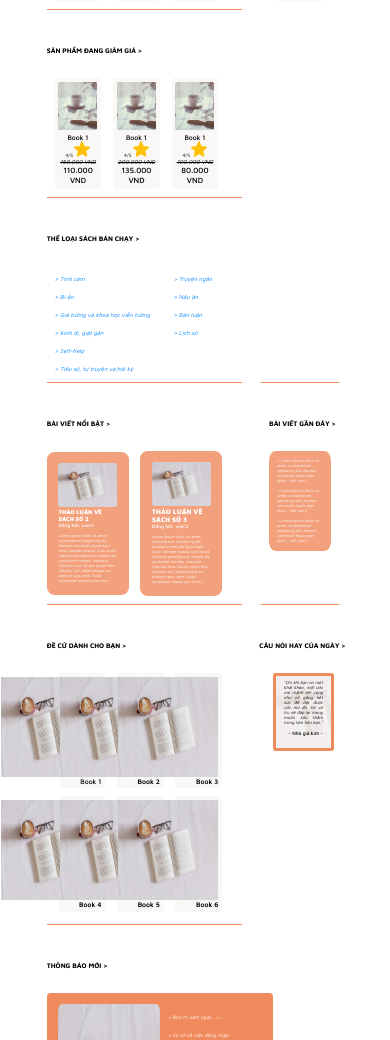
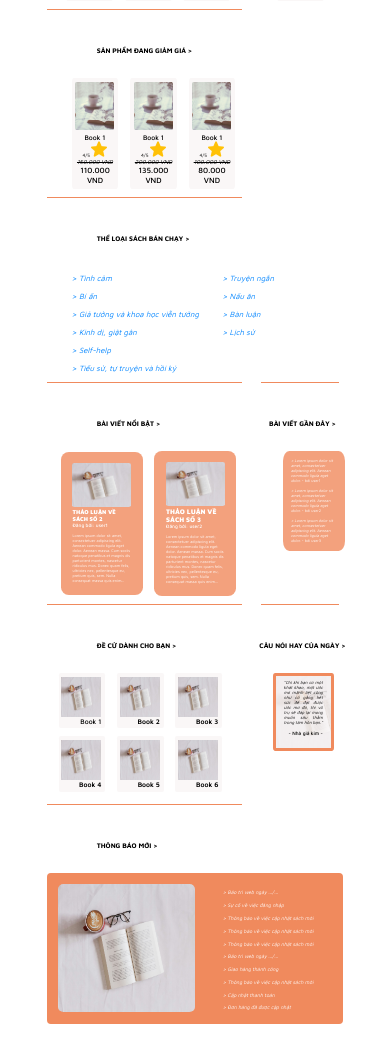
Before and after one commit to tranthehuuphuc/Bookhub, a PHP site: page /Bookhub.html in a window 390 px wide. Shown: the part 385-1425 px from the top of the page. Run offline with PHP 8.4, Linux system fonts and the light colour scheme.

Commit message:
update bookhub
update

```diff
--- a/Bookhub.html
+++ b/Bookhub.html
@@ -41,8 +41,8 @@
             </div>
 
             <div id="promotion" style="display: flex;">
-                <div>
-                    <div style="margin-top: 2vw; margin-left: 3vw; width: 50vw; height: 0.3vw; background-color: #F08A5D;"></div>
+                <div class="promotion-p">
+                    <div class="promotion-p1" style="margin-top: 2vw; margin-left: 3vw; width: 50vw; height: 0.3vw; background-color: #F08A5D;"></div>
                         <h2><a class="promotion-title" style="margin-left: 3vw;" href="./Bookhub.html">SẢN PHẨM NỔI BẬT ></a></h2>
                         <nav class="promotionnav">
                             <a class="promotionnav-item" href="./Bookhub.html" style="margin-left: 5vw;">
@@ -65,7 +65,7 @@
                             </a>
                         </nav>
                     </div>
-                    <div>
+                    <div class="promotion-p2">
                         <div style="margin-top: 2vw; margin-left: 5vw; width: 20vw; height: 0.3vw; background-color: #F08A5D;"></div>
                         <h2><a class="promotion-title" style="margin-left: 7vw" href="./Bookhub.html">SẢN PHẨM TOP #1 ></a></h2>
                         <nav class="promotionnav" style="margin-left:2vw;">
@@ -78,7 +78,7 @@
                         </nav>
                     </div>
                 </div>
-                <div id="promotion">
+                <div id="promotion" class="promotion-mobile">
                     <div style="margin-top: 2vw; margin-left: 3vw; width: 50vw; height: 0.3vw; background-color: #F08A5D;"></div>
                     <h2><a class="promotion-title" style="margin-left: 3vw;" href="./Bookhub.html">SẢN PHẨM ĐANG GIẢM GIÁ ></a></h2>
                     <nav class="promotionnav">
@@ -129,7 +129,7 @@
 
             <section id="post">
                 <div style="display: flex; margin-left: 12vw">
-                    <div>
+                    <div class="post-mobile">
                         <div style="margin-top: 2vw; width: 50vw; height: 0.3vw; background-color: #F08A5D;"></div>
                         <h2><a class="promotion-title" style="margin-left: 0vw;" href="./Bookhub.html">BÀI VIẾT NỔI BẬT ></a></h2>
                         <div style="display:flex">
@@ -179,7 +179,7 @@
             </section>
 
             <div style="display: flex; padding-bottom: 3vw; margin-left: 10vw;">
-                <div>
+                <div id="nomination">
                     <div style="margin-top: 2vw; margin-left: 2vw; width: 50vw; height: 0.3vw; background-color: #F08A5D;"></div>
                     <h2><a class="promotion-title" style="margin-left: 2vw;" href="./Bookhub.html">ĐỀ CỬ DÀNH CHO BẠN ></a></h2>
                     <nav class="promotionnav">
--- a/style.css
+++ b/style.css
@@ -321,3 +321,66 @@ footer {
 .noti a:hover{
   color:#000000;
 }
+
+@media (max-width: 900px) {
+  .promotion-p {
+    display: flex;
+    align-items: center;
+    flex-direction: column;
+  }
+
+  .promotion-mobile h2 {
+    margin-left: 50px;
+  }
+
+  .promotion-mobile .promotionnav {
+    margin-left: 17px;
+  }
+
+  #best-seller .details span a {
+    font-size: 2vw;
+  }
+
+  #best-seller h2 {
+    margin-left: 50px;
+  }
+
+  #best-seller .details {
+    margin-left: 17px;
+  }
+
+  #post .postnav {
+    margin-left: 14px;
+  }
+
+  #post .post-mobile h2 {
+    margin-left: 50px;
+  }
+
+  #nomination .promotionnav .promotionnav-item img {
+    width: 40px;
+    height: 40px;
+    aspect-ratio: auto 40 / 40;
+  }
+
+  #nomination h2 {
+    margin-left: 50px;
+  }
+
+  #notification h2 {
+    margin-left: 50px;
+  }
+
+  #notification {
+    width: 85vw;
+  }
+
+  #notification .noti {
+    padding-left: 20px;
+    font-size: 10px;
+  }
+
+  #notification .noti a {
+    padding-bottom: 5px;
+  }
+}
```
